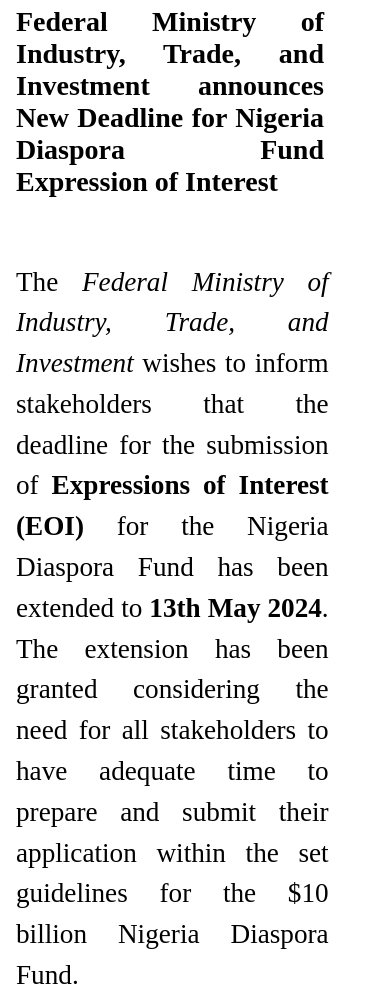
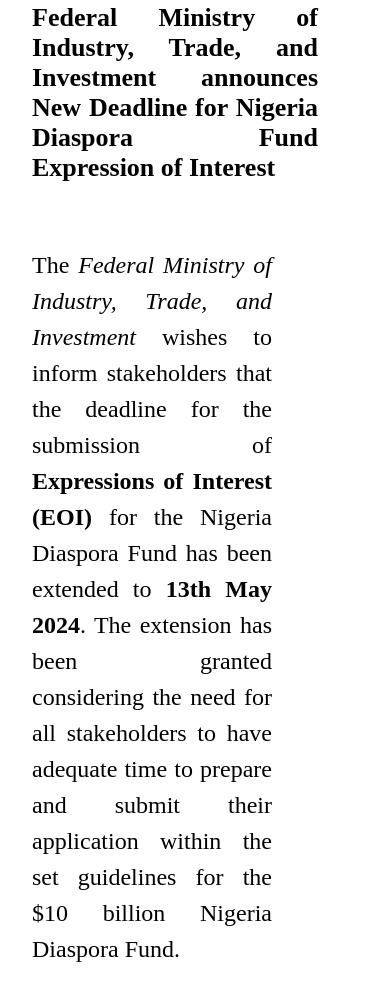
Before and after one commit to hologutiBiz/hbc-blog, a plain HTML site: page interest/EOI-extension.html in a window 390 px wide. Shown: the part 409-1395 px from the top of the page. Drawn offline with Linux system fonts and the light colour scheme.

Commit message:
adjusted margin

```diff
--- a/interest/EOI-extension.html
+++ b/interest/EOI-extension.html
@@ -112,7 +112,7 @@
                     }
 
                     main {
-                        margin: 1rem;
+                        /* margin: 1rem; */
                         /* font-size: 24px; */
                     }
 
@@ -124,10 +124,13 @@
 
                     p {
                         width: 20ch;
-                        font-size: 1.7em;
+                        font-size: 1.5em;
 
                     }
 
+                    img {
+                        width: 300px;
+                      }
                     /* .home {
                         position: absolute;
                         left: 40%;
@@ -151,13 +154,12 @@
                         }
                 }
 
-                @media screen and (max-width: 428px) {
+                /* @media screen and (max-width: 428px) {
                     .name-wrapper {
                         display: flex;
                         flex-direction: column;
                         justify-content: center;
                         align-items: center;
-                        /* margin: 0 auto; */
                     }
                     .name {
                         margin: 0.3em;
@@ -175,9 +177,8 @@
 
                       p {
                         width: 23ch;
-                        /* font-size: 23px; */
                       }
-                }
+                } */
 
 
                 @media screen and (max-width: 359px) {
@@ -193,9 +194,7 @@
                         margin: 0.3em;
                         font-size: 24px;
                     }
-                      img {
-                        width: 300px;
-                      }
+
 
                       .official-web {
                         font-size: 22px;
```
